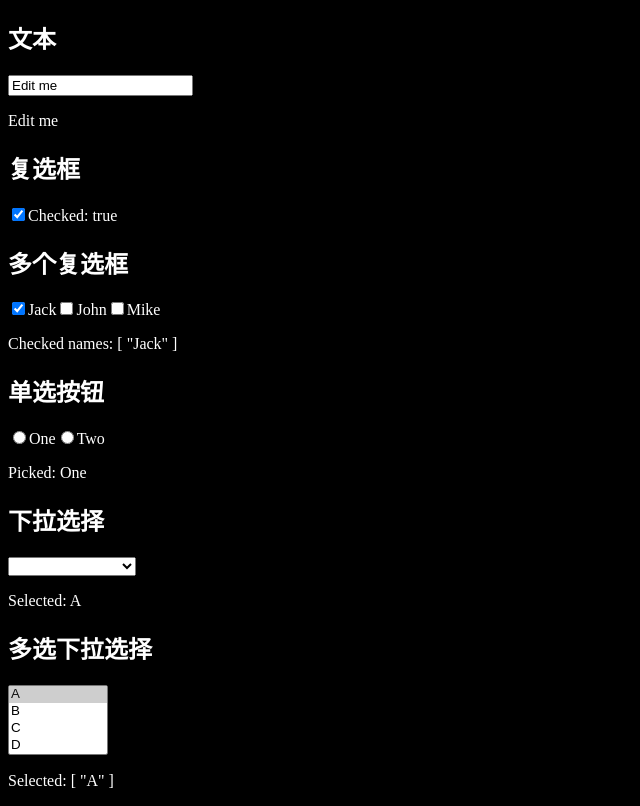
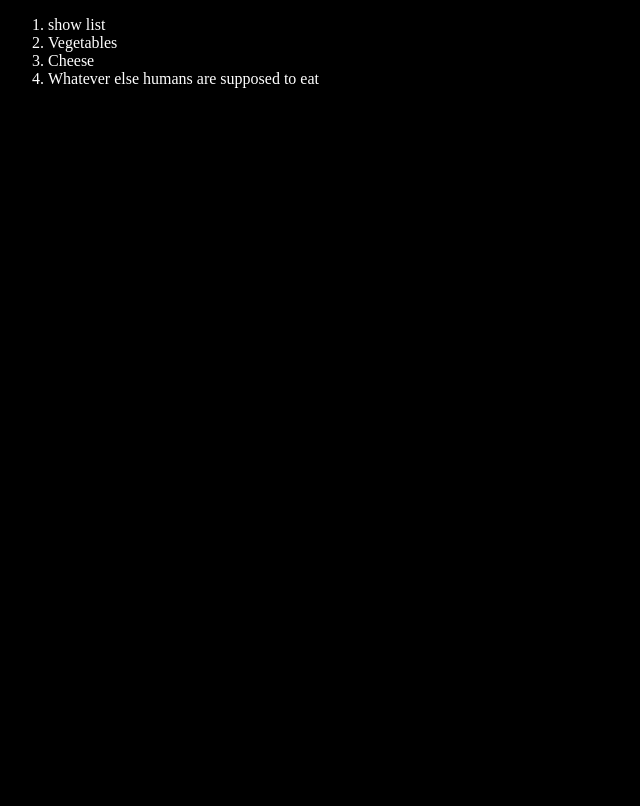
Before and after one commit to iefnaug/vue-start, a Vue app: page / in a window 1280 px wide. Shown: the whole page, without its empty margins (0-640 px from the left). Built offline with nearby package versions, Linux system fonts and the light colour scheme.

Commit message:
example: 简单组件

```diff
--- a/src/App.vue
+++ b/src/App.vue
@@ -15,6 +15,7 @@ import At from "./components/examples/basic/AttributeBinding.vue";
 // import AttributeBinding from "./components/examples/basic/AttributeBinding.vue";
 import ConditionAndLoop from "./components/examples/basic/ConditionAndLoop.vue";
 import FormBinding from "./components/examples/basic/FormBinding.vue";
+import SimpleComponent from "./components/examples/basic/SimpleComponent.vue";
 </script>
 
 <template>
@@ -31,5 +32,7 @@ import FormBinding from "./components/examples/basic/FormBinding.vue";
 <!--  <HandleUserInput></HandleUserInput>-->
 <!--  <AttributeBinding></AttributeBinding>-->
 <!--  <ConditionAndLoop></ConditionAndLoop>-->
-  <FormBinding/>
+<!--  <FormBinding/>-->
+  <SimpleComponent/>
+
 </template>
--- /dev/null
+++ b/src/components/examples/basic/SimpleComponent.vue
@@ -0,0 +1,22 @@
+<script setup lang="ts">
+
+import {ref} from "vue";
+import TodoItem from "./TodoItem.vue";
+
+const groceryList = ref([
+  { id: 0, text: 'Vegetables' },
+  { id: 1, text: 'Cheese' },
+  { id: 2, text: 'Whatever else humans are supposed to eat' }
+])
+</script>
+
+<template>
+  <ol v-if="groceryList.length">
+    <li>show list</li>
+    <TodoItem v-for="item in groceryList" :key="item.id" :todo="item" />
+  </ol>
+</template>
+
+<style scoped>
+
+</style>
--- /dev/null
+++ b/src/components/examples/basic/TodoItem.vue
@@ -0,0 +1,13 @@
+<script setup lang="ts">
+const props = defineProps({
+  todo: Object
+})
+</script>
+
+<template>
+  <li>{{ todo.text }}</li>
+</template>
+
+<style scoped>
+
+</style>
```
